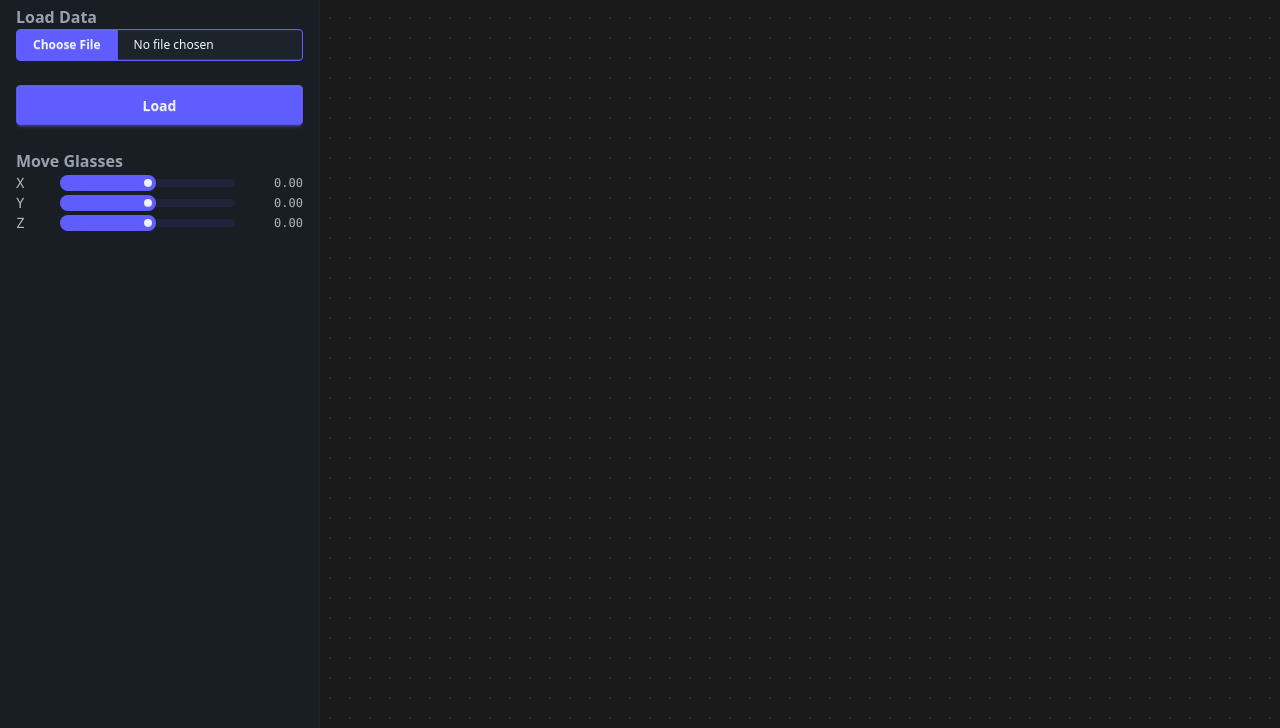
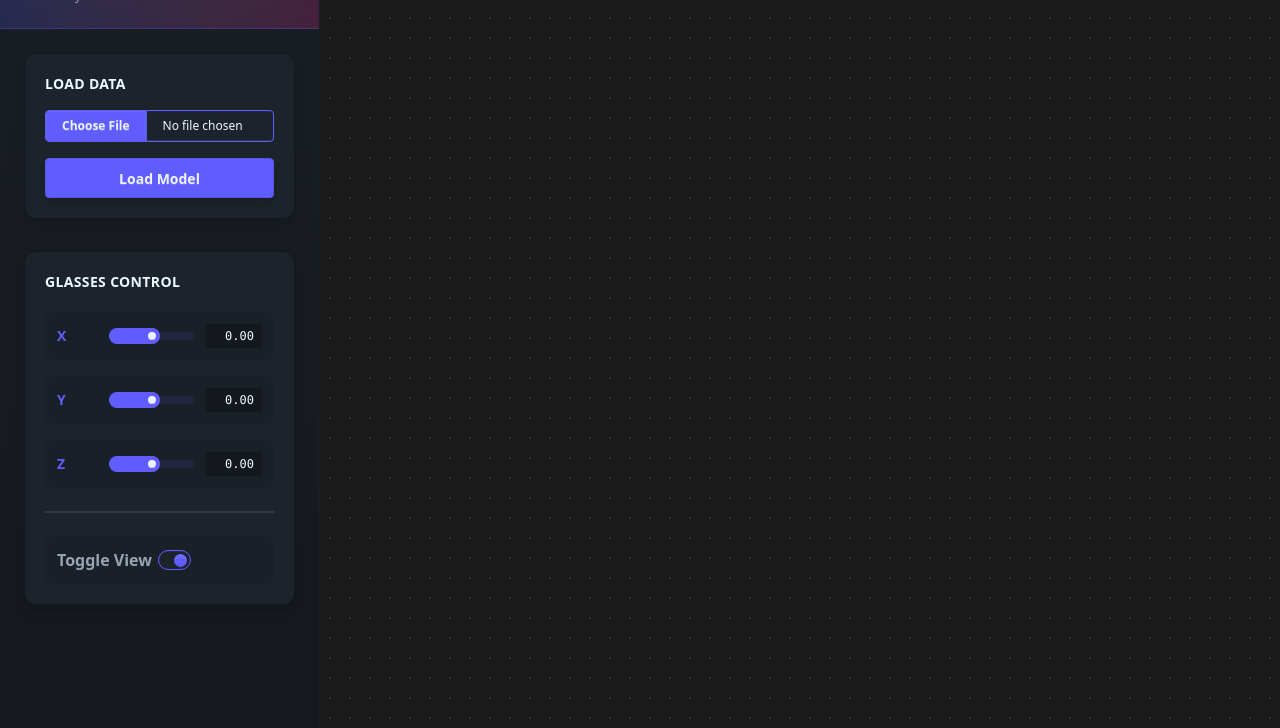
Before and after one commit to secona/tryglasses-web, a website built with Vite: page index.html in a window 1280 px wide. Shown: the part 72-800 px from the top of the page. Built offline with nearby package versions, Linux system fonts and the light colour scheme; files whose address does not match are found by name.

Commit message:
improve sidebar

```diff
--- a/index.html
+++ b/index.html
@@ -8,16 +8,18 @@
   </head>
   <body class="h-screen flex overflow-hidden bg-base-300">
     <aside
-      class="w-80 bg-base-200 h-full flex flex-col flex-shrink-0 overflow-y-auto border-r border-base-100 shadow-xl"
+      class="w-80 bg-gradient-to-b from-base-200 to-base-300 h-full flex flex-col flex-shrink-0 overflow-y-auto border-r border-base-100/50 shadow-2xl"
     >
-      <div class="p-4 bg-base-100 sticky top-0 z-10 border-b border-base-300">
-        <h1 class="font-bold text-xl text-primary">TryGlasses</h1>
+      <div class="p-6 bg-gradient-to-r from-primary/20 to-secondary/20 sticky top-0 z-10 border-b border-primary/30 backdrop-blur-sm">
+        <h1 class="font-bold text-2xl text-primary flex items-center gap-2">
+          TryGlasses
+        </h1>
+        <p class="text-xs text-base-content/60 mt-1">Virtual Try-On Studio</p>
       </div>
-
-      <div class="p-4 flex flex-col gap-6">
-        <div class="form-control w-full">
-          <div class="label">
-            <span class="label-text font-semibold">Load Data</span>
+      <div class="p-6 flex flex-col gap-8">
+        <div class="bg-base-100 rounded-xl p-5 shadow-lg border border-base-300">
+          <div class="flex items-center gap-2 mb-4">
+            <span class="font-bold text-sm uppercase tracking-wide">Load Data</span>
           </div>
           <input
             type="file"
@@ -25,21 +27,19 @@
             accept=".zip"
             class="file-input file-input-bordered file-input-primary w-full file-input-sm"
           >
+          <button id="btn-load" class="btn btn-primary btn-block mt-4 shadow-lg hover:shadow-xl transition-shadow">
+            Load Model
+          </button>
         </div>
 
-        <button id="btn-load" class="btn btn-primary btn-block">
-          Load
-        </button>
-
-        <div class="form-control w-full">
-          <div class="label">
-            <span class="label-text font-semibold">Move Glasses</span>
+        <div class="bg-base-100 rounded-xl p-5 shadow-lg border border-base-300">
+          <div class="flex items-center gap-2 mb-5">
+            <span class="font-bold text-sm uppercase tracking-wide">Glasses Control</span>
           </div>
-
-          <div class="space-y-3">
-            <div class="grid grid-cols-[2rem_1fr_3.5rem] items-center gap-3">
-              <span class="text-sm font-mono opacity-70">X</span>
-
+          <div class="space-y-4">
+            <div class="bg-base-200/50 rounded-lg p-3">
+              <div class="grid grid-cols-[2.5rem_1fr_3.5rem] items-center gap-3">
+                <span class="text-sm font-bold text-primary">X</span>
                 <input
                   id="translate-x"
                   type="range"
@@ -49,20 +49,12 @@
                   step="0.01"
                   class="range range-xs range-primary"
                 />
-
-              <span
-                id="valX"
-                class="text-right text-xs font-mono opacity-70"
-              >
-                0.00
-              </span>
+                <span id="valX" class="text-right text-xs font-mono bg-base-300 px-2 py-1 rounded">0.00</span>
               </div>
             </div>
-
-          <div class="space-y-3">
-            <div class="grid grid-cols-[2rem_1fr_3.5rem] items-center gap-3">
-              <span class="text-sm font-mono opacity-70">Y</span>
-
+            <div class="bg-base-200/50 rounded-lg p-3">
+              <div class="grid grid-cols-[2.5rem_1fr_3.5rem] items-center gap-3">
+                <span class="text-sm font-bold text-primary">Y</span>
                 <input
                   id="translate-y"
                   type="range"
@@ -72,20 +64,12 @@
                   step="0.01"
                   class="range range-xs range-primary"
                 />
-
-              <span
-                id="valY"
-                class="text-right text-xs font-mono opacity-70"
-              >
-                0.00
-              </span>
+                <span id="valY" class="text-right text-xs font-mono bg-base-300 px-2 py-1 rounded">0.00</span>
               </div>
             </div>
-
-          <div class="space-y-3">
-            <div class="grid grid-cols-[2rem_1fr_3.5rem] items-center gap-3">
-              <span class="text-sm font-mono opacity-70">Z</span>
-
+            <div class="bg-base-200/50 rounded-lg p-3">
+              <div class="grid grid-cols-[2.5rem_1fr_3.5rem] items-center gap-3">
+                <span class="text-sm font-bold text-primary">Z</span>
                 <input
                   id="translate-z"
                   type="range"
@@ -95,14 +79,18 @@
                   step="0.01"
                   class="range range-xs range-primary"
                 />
-
-              <span
-                id="valZ"
-                class="text-right text-xs font-mono opacity-70"
-              >
-                0.00
-              </span>
+                <span id="valZ" class="text-right text-xs font-mono bg-base-300 px-2 py-1 rounded">0.00</span>
               </div>
+            </div>
+          </div>
+          <div class="divider my-4"></div>
+          <div class="form-control bg-base-200/50 rounded-lg p-3">
+            <label class="label cursor-pointer justify-between">
+              <div class="flex items-center gap-2">
+                <span class="label-text font-semibold">Toggle View</span>
+              </div>
+              <input type="checkbox" class="toggle toggle-primary toggle-sm" id="toggle-camera-move" checked />
+            </label>
           </div>
         </div>
       </div>
```
Lines whose indentation alone changed are shown as unchanged.
